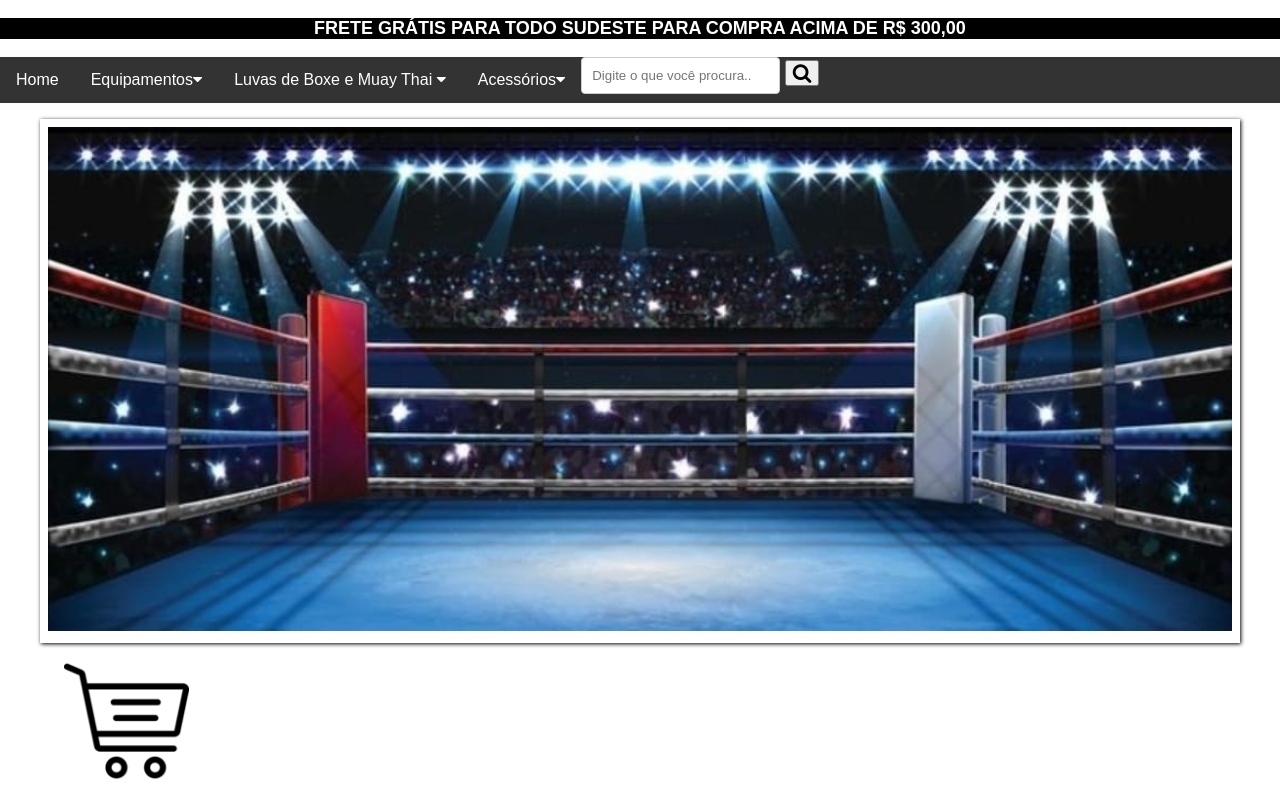
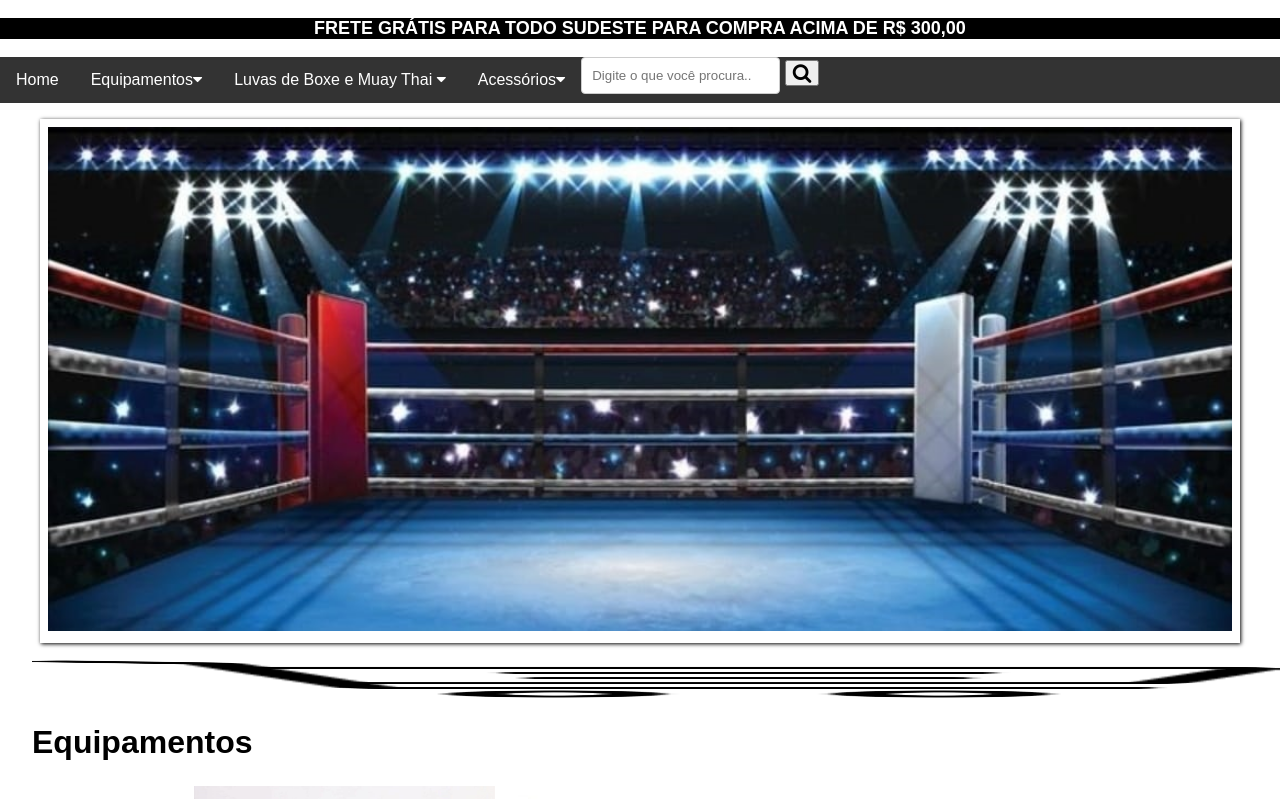
Before and after one commit to katiabeloto/fighter, a plain HTML site: page index.html in a window 1280 px wide. Shown: the top 799 px of the page. Drawn offline with Linux system fonts and the light colour scheme.

Commit message:
Update index.html

```diff
--- a/index.html
+++ b/index.html
@@ -211,14 +211,6 @@ img {
 	margin-left:32px;
 }
 
-.container-imagemcarrinho {
-    display:flex;
-	width:10%;
-	margin-left:32px;
-}
-.container-imagemcarrinho2 {
-	margin-left:32px;
-}
 
 
 </style>
@@ -282,11 +274,7 @@ img {
 
 <table style="width:100%">
 
-	<div class="container-imagemcarrinho">
-  <img src="imagemcarrinho.png" alt="carrinho">
-    <div class:"container-imagemcarrinho2">
 
-<div class="container-imagemcarrinho2">
 
 <a href="carrinho.html">
 <img src="imagemcarrinho.png" alt="Carrinho style="width:"100" height="40">
```
